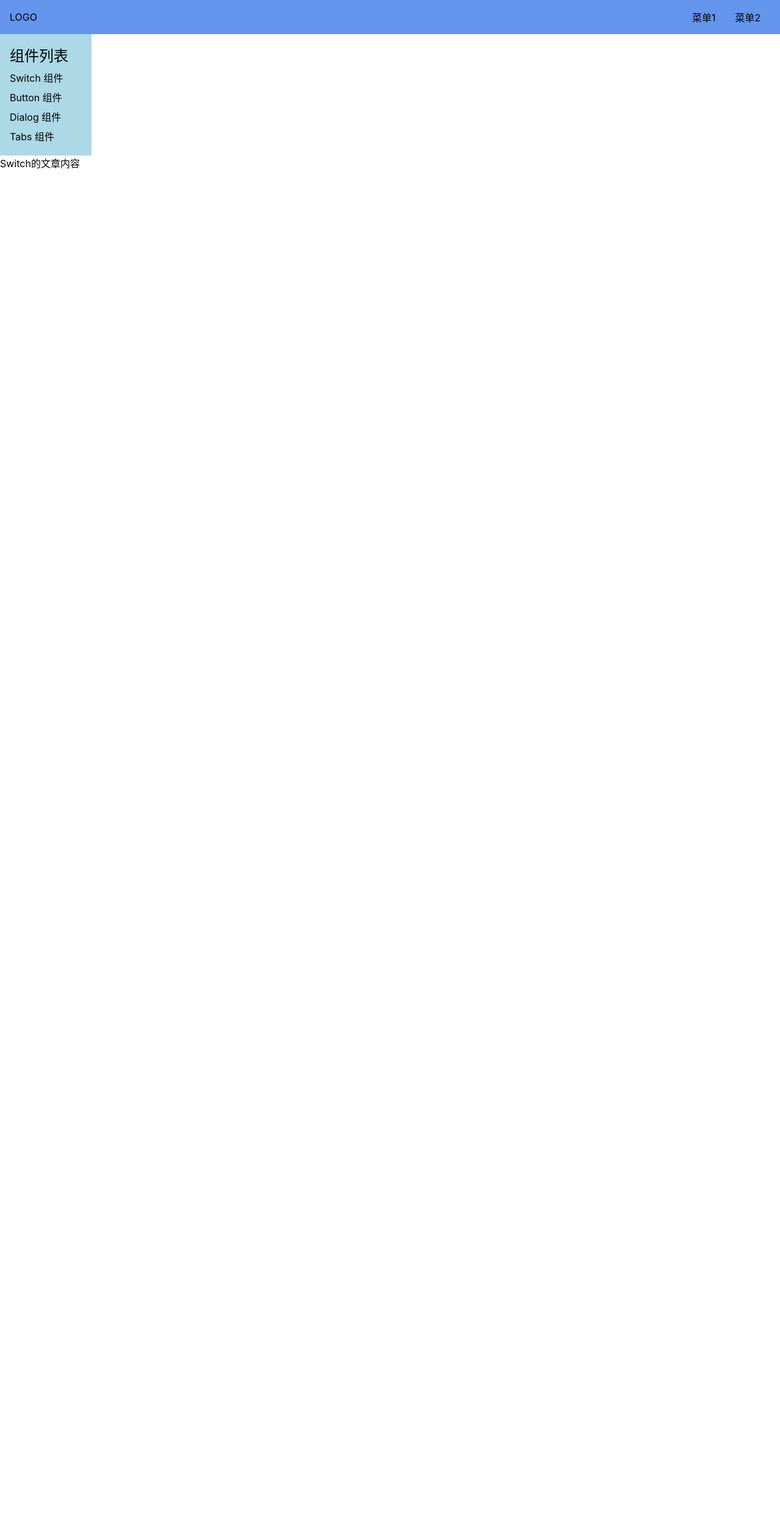
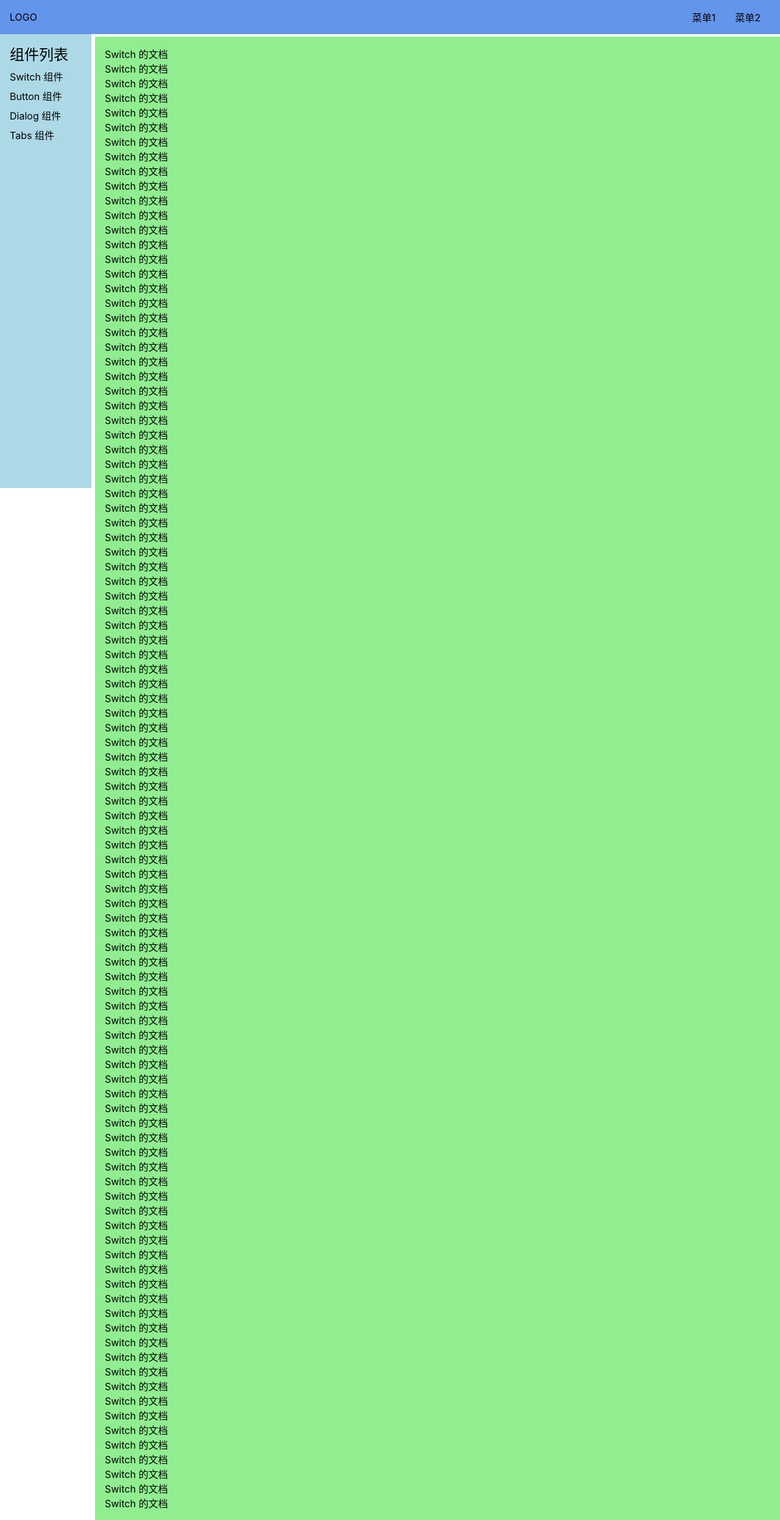
Before and after one commit to YMingF/Yan-Ui, a Vue app: page /#/doc/switch in a window 1280 px wide. Shown: the whole page at 61% size. Before the commit the page ends 800 px from the top, so only its background shows below. Built offline with nearby package versions, Linux system fonts and the light colour scheme.

Commit message:
整体布局css

```diff
--- a/src/components/SwitchDemo.vue
+++ b/src/components/SwitchDemo.vue
@@ -1,5 +1,104 @@
 <template>
     <div>
-        Switch的文章内容
+      <p>Switch 的文档</p>
+      <p>Switch 的文档</p>
+      <p>Switch 的文档</p>
+      <p>Switch 的文档</p>
+      <p>Switch 的文档</p>
+      <p>Switch 的文档</p>
+      <p>Switch 的文档</p>
+      <p>Switch 的文档</p>
+      <p>Switch 的文档</p>
+      <p>Switch 的文档</p>
+      <p>Switch 的文档</p>
+      <p>Switch 的文档</p>
+      <p>Switch 的文档</p>
+      <p>Switch 的文档</p>
+      <p>Switch 的文档</p>
+      <p>Switch 的文档</p>
+      <p>Switch 的文档</p>
+      <p>Switch 的文档</p>
+      <p>Switch 的文档</p>
+      <p>Switch 的文档</p>
+      <p>Switch 的文档</p>
+      <p>Switch 的文档</p>
+      <p>Switch 的文档</p>
+      <p>Switch 的文档</p>
+      <p>Switch 的文档</p>
+      <p>Switch 的文档</p>
+      <p>Switch 的文档</p>
+      <p>Switch 的文档</p>
+      <p>Switch 的文档</p>
+      <p>Switch 的文档</p>
+      <p>Switch 的文档</p>
+      <p>Switch 的文档</p>
+      <p>Switch 的文档</p>
+      <p>Switch 的文档</p>
+      <p>Switch 的文档</p>
+      <p>Switch 的文档</p>
+      <p>Switch 的文档</p>
+      <p>Switch 的文档</p>
+      <p>Switch 的文档</p>
+      <p>Switch 的文档</p>
+      <p>Switch 的文档</p>
+      <p>Switch 的文档</p>
+      <p>Switch 的文档</p>
+      <p>Switch 的文档</p>
+      <p>Switch 的文档</p>
+      <p>Switch 的文档</p>
+      <p>Switch 的文档</p>
+      <p>Switch 的文档</p>
+      <p>Switch 的文档</p>
+      <p>Switch 的文档</p>
+      <p>Switch 的文档</p>
+      <p>Switch 的文档</p>
+      <p>Switch 的文档</p>
+      <p>Switch 的文档</p>
+      <p>Switch 的文档</p>
+      <p>Switch 的文档</p>
+      <p>Switch 的文档</p>
+      <p>Switch 的文档</p>
+      <p>Switch 的文档</p>
+      <p>Switch 的文档</p>
+      <p>Switch 的文档</p>
+      <p>Switch 的文档</p>
+      <p>Switch 的文档</p>
+      <p>Switch 的文档</p>
+      <p>Switch 的文档</p>
+      <p>Switch 的文档</p>
+      <p>Switch 的文档</p>
+      <p>Switch 的文档</p>
+      <p>Switch 的文档</p>
+      <p>Switch 的文档</p>
+      <p>Switch 的文档</p>
+      <p>Switch 的文档</p>
+      <p>Switch 的文档</p>
+      <p>Switch 的文档</p>
+      <p>Switch 的文档</p>
+      <p>Switch 的文档</p>
+      <p>Switch 的文档</p>
+      <p>Switch 的文档</p>
+      <p>Switch 的文档</p>
+      <p>Switch 的文档</p>
+      <p>Switch 的文档</p>
+      <p>Switch 的文档</p>
+      <p>Switch 的文档</p>
+      <p>Switch 的文档</p>
+      <p>Switch 的文档</p>
+      <p>Switch 的文档</p>
+      <p>Switch 的文档</p>
+      <p>Switch 的文档</p>
+      <p>Switch 的文档</p>
+      <p>Switch 的文档</p>
+      <p>Switch 的文档</p>
+      <p>Switch 的文档</p>
+      <p>Switch 的文档</p>
+      <p>Switch 的文档</p>
+      <p>Switch 的文档</p>
+      <p>Switch 的文档</p>
+      <p>Switch 的文档</p>
+      <p>Switch 的文档</p>
+      <p>Switch 的文档</p>
+      <p>Switch 的文档</p>
     </div>
 </template>
--- a/src/components/TopNav.vue
+++ b/src/components/TopNav.vue
@@ -27,7 +27,10 @@ export default {
   background: cornflowerblue;
   display: flex;
   padding: 16px;
-  position: relative;
+  position: fixed;
+  top: 0;
+  left: 0;
+  width: 100%;
   z-index: 10;
   justify-content: center;
   align-items: center;
--- a/src/views/Doc.vue
+++ b/src/views/Doc.vue
@@ -1,6 +1,6 @@
 <template>
-    <div>
-      <TopNav/>
+    <div class="layout">
+      <TopNav class="nav"/>
       <div class="content">
         <aside v-if="menuVisible">
           <h2>组件列表</h2>
@@ -40,11 +40,42 @@
 </script>
 
 <style lang="scss" scoped>
+  .layout {
+    display: flex;
+    flex-direction: column;
+    height: 100vh;
+    > .nav {
+      flex-shrink: 0;
+    }
+    > .content {
+      flex-grow: 1;
+      padding-top: 60px;
+      padding-left: 156px;
+      @media (max-width: 500px) {
+        padding-left: 0;
+      }
+    }
+  }
+  .content {
+    display: flex;
+    > aside {
+      flex-shrink: 0;
+    }
+    > main {
+      flex-grow: 1;
+      padding: 16px;
+      background: lightgreen;
+    }
+  }
   aside {
     background: lightblue;
     width: 150px;
     padding: 16px;
-
+    position: fixed;
+    top: 0;
+    left: 0;
+    padding-top: 70px;
+    height: 100%;
     > h2 {
       margin-bottom: 4px;
     }
@@ -53,12 +84,8 @@
         padding: 4px 0;
       }
     }
-    @media (max-width: 500px){
-      position: fixed;
-      top: 0;
-      left: 0;
-      padding-top: 70px;
-
+    main {
+      overflow: auto;
     }
   }
 </style>
```
